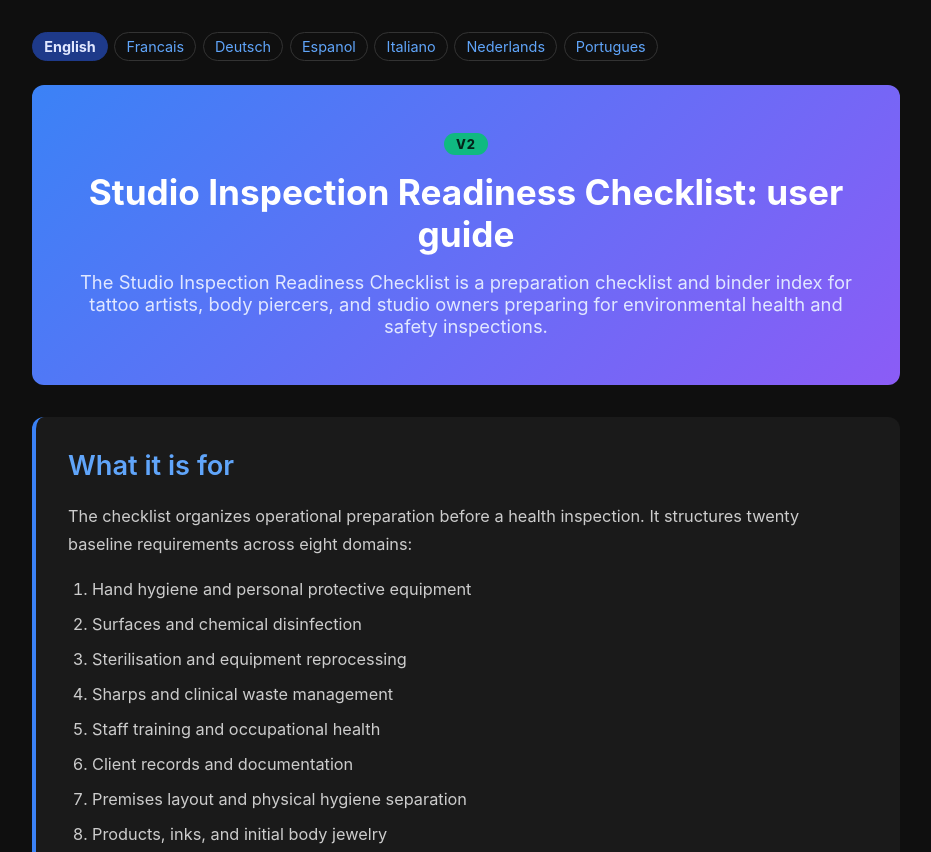
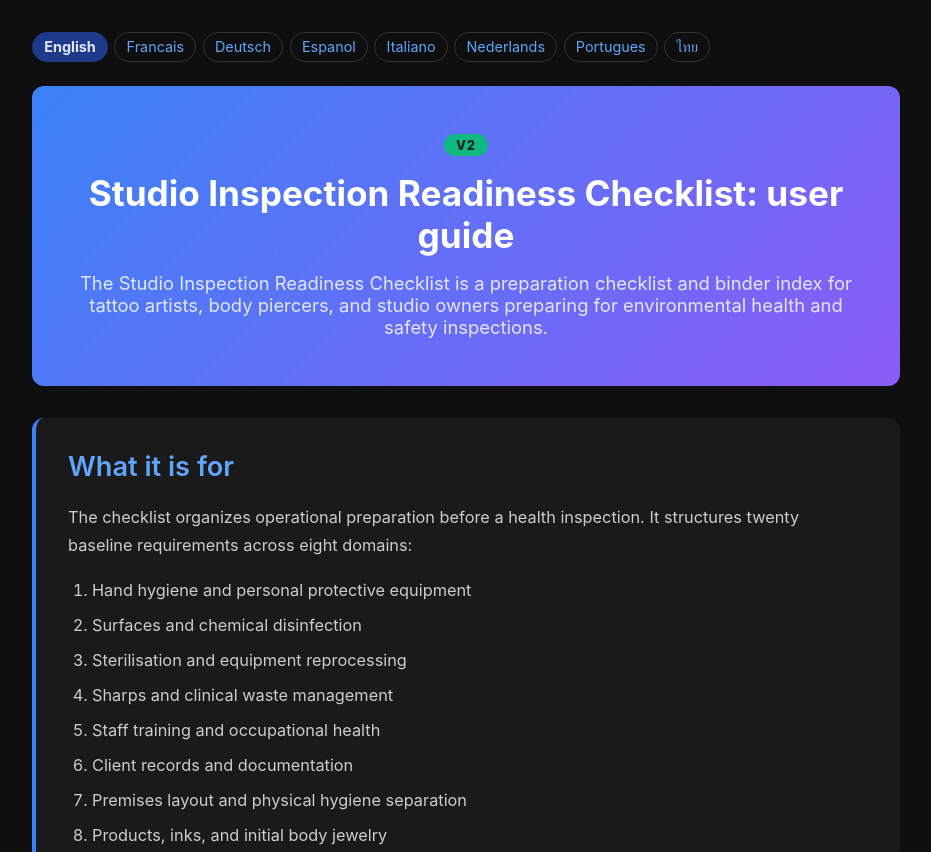
Before and after one commit to Poli-International/studio-compliance-checklist, a website: page documentation.html in a window 1280 px wide. Shown: the top 852 px of the page, without its empty margins (174-1105 px from the left). Drawn offline with Linux system fonts and the light colour scheme.

Commit message:
sync documentation.html from the live site
The website copy of this tool moved on and the repo did not, so an
AI Studio import from here would have reverted it.

```diff
--- a/documentation.html
+++ b/documentation.html
@@ -38,7 +38,7 @@
 <body>
 <script>if (window.self !== window.top) document.body.classList.add('in-iframe');</script>
     <div class="entry-content">
-        <nav class="doc-langs" aria-label="Documentation language"><span lang="en">English</span><a lang="fr" href="documentation-fr.html">Francais</a><a lang="de" href="documentation-de.html">Deutsch</a><a lang="es" href="documentation-es.html">Espanol</a><a lang="it" href="documentation-it.html">Italiano</a><a lang="nl" href="documentation-nl.html">Nederlands</a><a lang="pt" href="documentation-pt.html">Portugues</a></nav>
+        <nav class="doc-langs" aria-label="Documentation language"><span lang="en">English</span><a lang="fr" href="documentation-fr.html">Francais</a><a lang="de" href="documentation-de.html">Deutsch</a><a lang="es" href="documentation-es.html">Espanol</a><a lang="it" href="documentation-it.html">Italiano</a><a lang="nl" href="documentation-nl.html">Nederlands</a><a lang="pt" href="documentation-pt.html">Portugues</a><a lang="th" href="documentation-th.html">ไทย</a></nav>
         <div class="doc-hero">
             <span class="v2">V2</span>
             <h1>Studio Inspection Readiness Checklist: user guide</h1>
```
